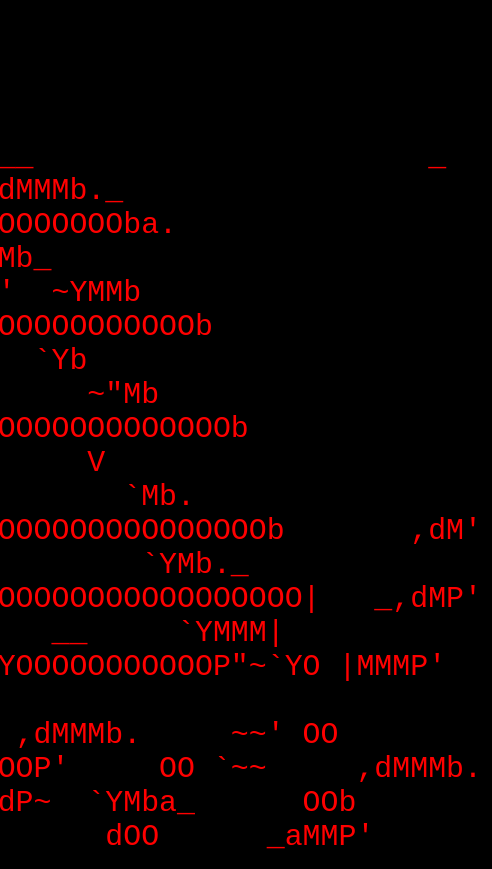
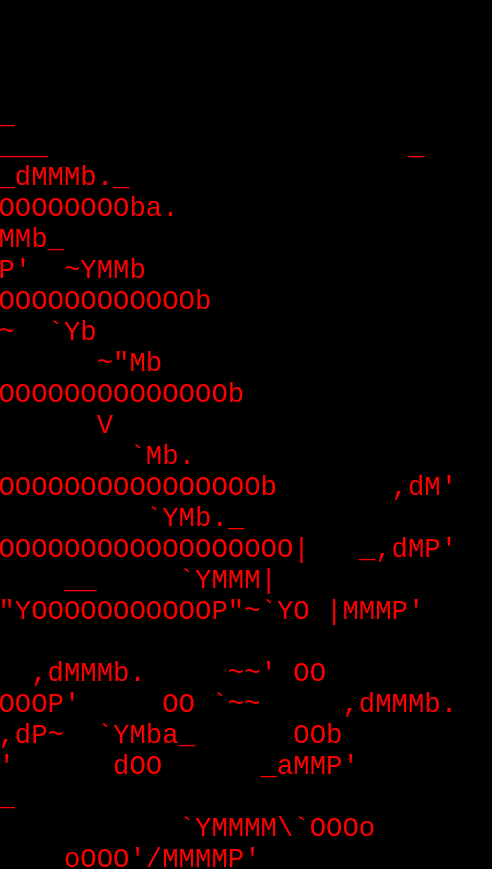
Before and after one commit to nadiaford/HTML-Day-DC-2025, a plain HTML site: page index.html in a window 390 px wide. Shown: the top 869 px of the page, 492 px wide, since content can reach past the window. Drawn offline with Linux system fonts and the light colour scheme; a script that the page names is missing.

Commit message:
Update index.html

```diff
--- a/index.html
+++ b/index.html
@@ -105,7 +105,7 @@
       }
 
       pre {
-        font-size: 2.3em;
+        font-size: 2.1em;
         padding: auto;
       }
 
```
